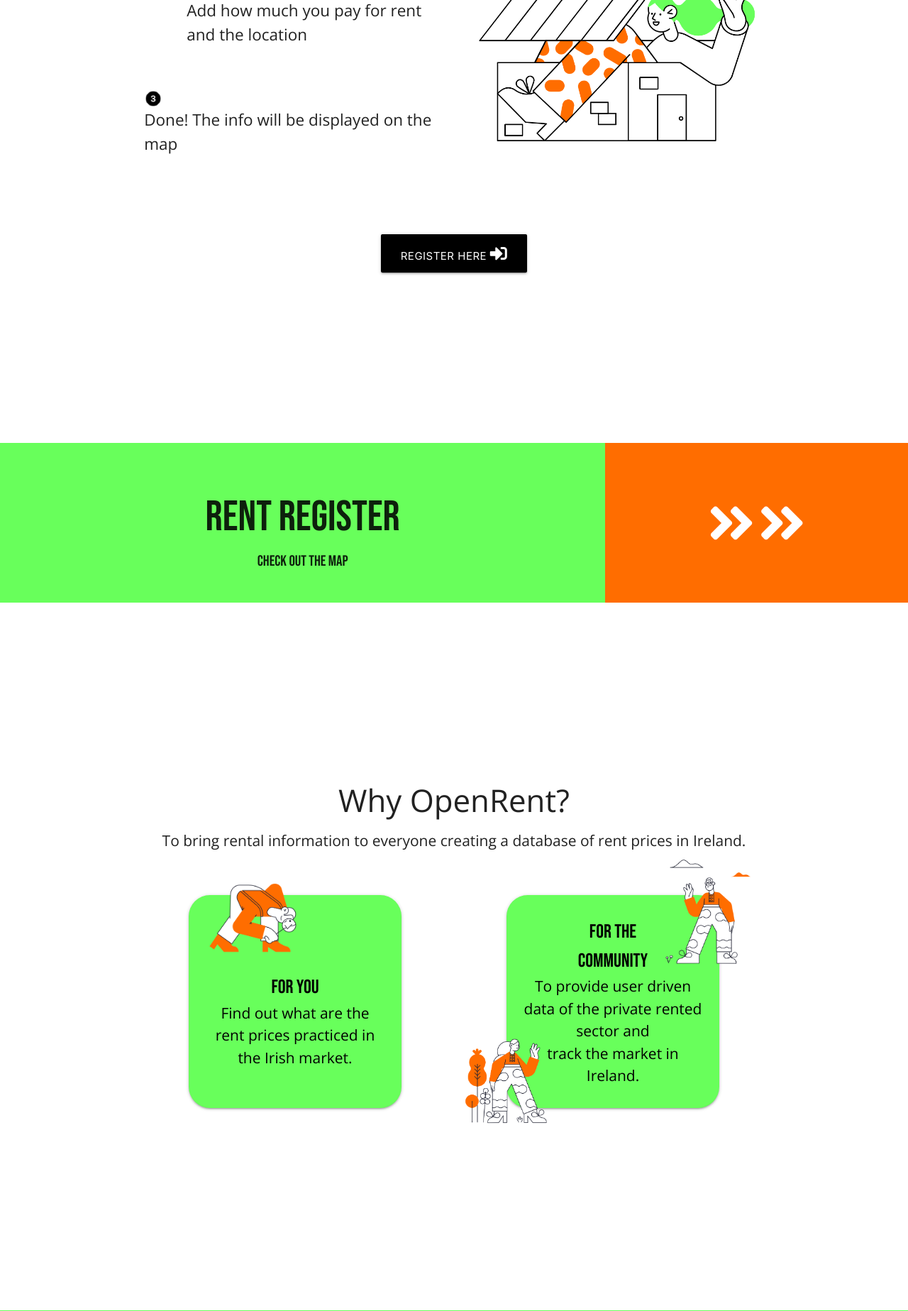
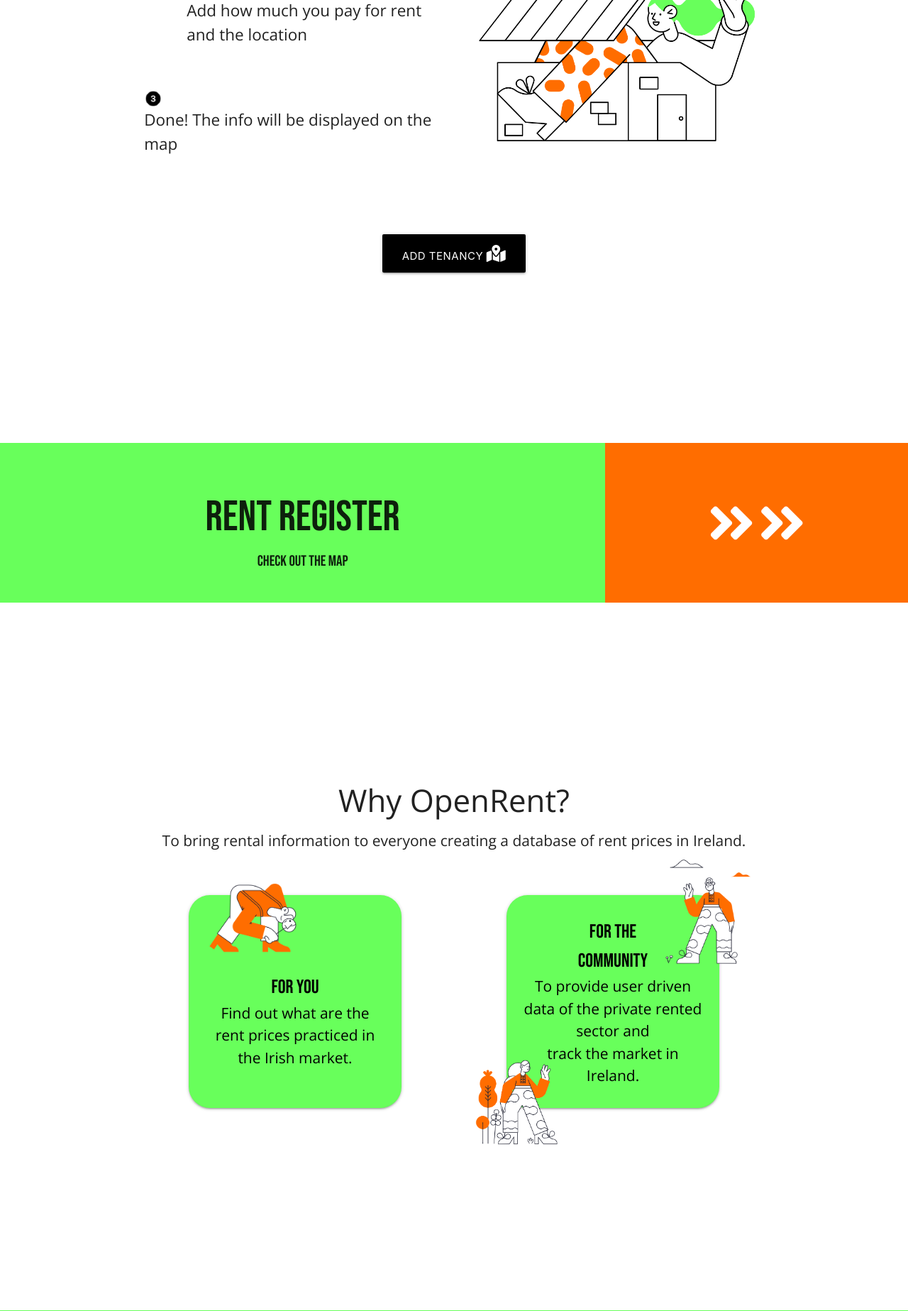
Before and after one commit to stef-cruz/open_rent, a Flask app: page / in a window 1280 px wide. Shown: the part 1132-2979 px from the top of the page at 71% size. Run offline with Flask 2, Linux system fonts and the light colour scheme; the visitor is signed in with stand-in values (Sample User, id 1).

Commit message:
Fix alignment image on card and remove register button for users logged in

```diff
--- a/app/static/css/_index.scss
+++ b/app/static/css/_index.scss
@@ -151,8 +151,15 @@
       height: 8.5rem;
       background-size: cover;
       position: relative;
-      top: -15rem;
+      top: -10rem;
       left: -10rem;
+    }
+
+    @include bp(tablet) {
+      .img-right-two {
+        top: -13rem;
+        left: -9rem;
+      }
     }
 
     .txt-right {
--- a/app/static/css/style.css
+++ b/app/static/css/style.css
@@ -168,8 +168,14 @@
   height: 8.5rem;
   background-size: cover;
   position: relative;
-  top: -15rem;
+  top: -10rem;
   left: -10rem;
+}
+@media (min-width: 48rem) {
+  .about__card .img-right-two {
+    top: -13rem;
+    left: -9rem;
+  }
 }
 .about__card .txt-right {
   position: relative;
--- a/app/templates/index.html
+++ b/app/templates/index.html
@@ -61,6 +61,15 @@
             </div>
         </div>
         <div class="row center-align">
+            {% if session.user %}
+            <div class="col s12">
+                <a href="{{ url_for('add_tenancy') }}">
+                    <button class="btn-large button-black">
+                        Add Tenancy <i class="fas fa-map-marked-alt"></i></i>
+                    </button>
+                </a>
+            </div>
+            {% else %}
             <div class="col s12">
                 <a href="{{ url_for('register') }}">
                     <button class="btn-large button-black">
@@ -68,7 +77,7 @@
                     </button>
                 </a>
             </div>
-
+            {% endif %}
         </div>
     </div>
 </section>
```
Also changed, not shown: 1 other file.
